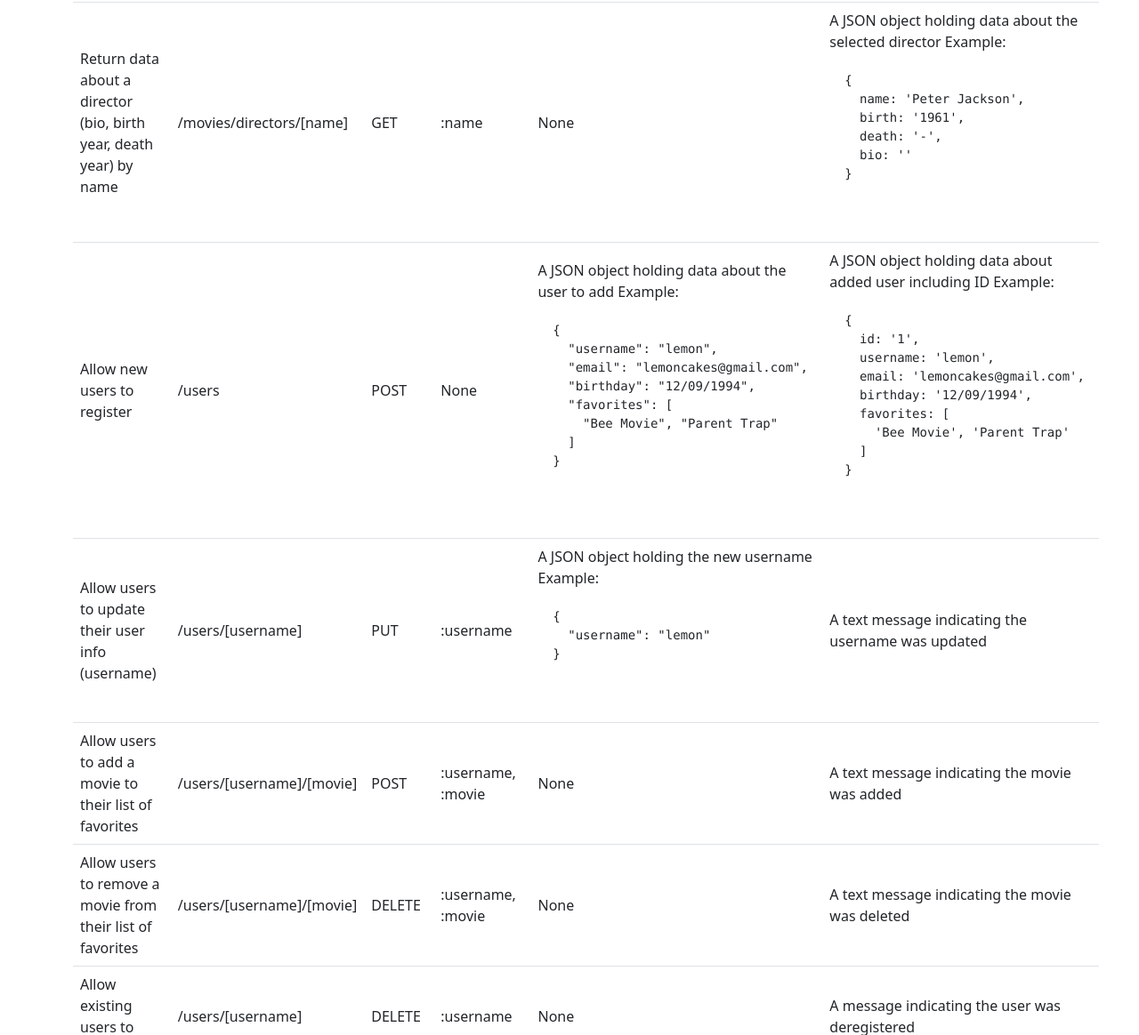
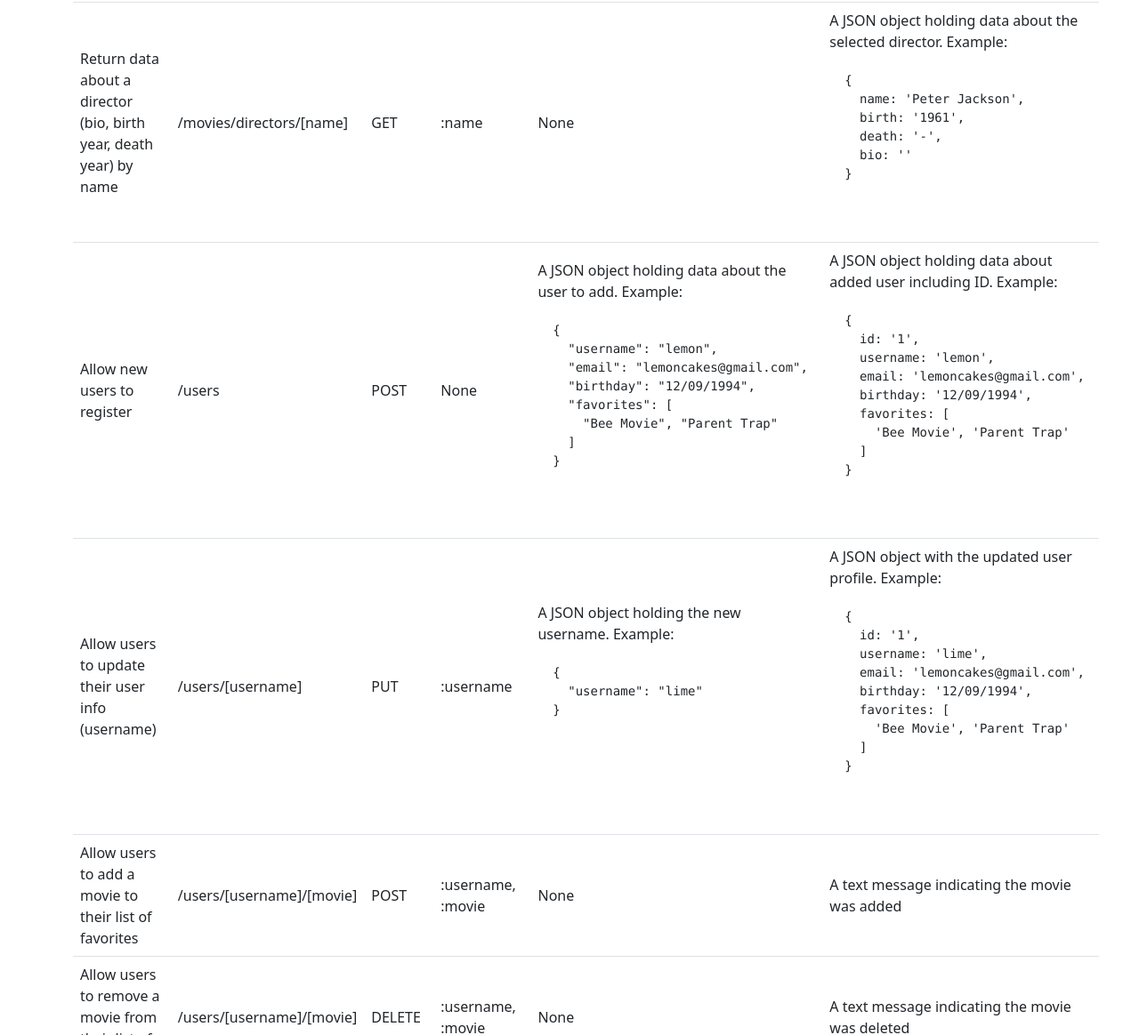
Before and after one commit to wtfoxx/movie-api, a website: page public/documentation.html in a window 1280 px wide. Shown: the part 964-2128 px from the top of the page at 89% size. Drawn offline with nearby package versions, Linux system fonts and the light colour scheme.

Commit message:
documentation adjustments

```diff
--- a/public/documentation.html
+++ b/public/documentation.html
@@ -41,7 +41,7 @@
         <td>GET</td>
         <td>:name</td>
         <td>None</td>
-        <td>A JSON object holding data about the selected movie containing description, genre, director and img URL Example:
+        <td>A JSON object holding data about the selected movie containing description, genre, director and img URL. Example:
           <pre>
             <code>
   {
@@ -77,7 +77,7 @@
         <td>GET</td>
         <td>:name</td>
         <td>None</td>
-        <td>A JSON object holding data about the selected director Example:
+        <td>A JSON object holding data about the selected director. Example:
           <pre>
             <code>
   {
@@ -95,7 +95,7 @@
         <td>/users</td>
         <td>POST</td>
         <td>None</td>
-        <td>A JSON object holding data about the user to add Example:
+        <td>A JSON object holding data about the user to add. Example:
           <pre>
             <code>
   {
@@ -109,7 +109,7 @@
             </code>
           </pre>
         </td>
-        <td>A JSON object holding data about added user including ID Example:
+        <td>A JSON object holding data about added user including ID. Example:
           <pre>
             <code>
   {
@@ -130,16 +130,30 @@
         <td>/users/[username]</td>
         <td>PUT</td>
         <td>:username</td>
-        <td> A JSON object holding the new username Example:
+        <td> A JSON object holding the new username. Example:
           <pre>
             <code>
   {
-    "username": "lemon"
+    "username": "lime"
   }
             </code>
           </pre>
         </td>
-        <td>A text message indicating the username was updated</td>
+        <td>A JSON object with the updated user profile. Example:
+          <pre>
+            <code>
+  {
+    id: '1',
+    username: 'lime',
+    email: 'lemoncakes@gmail.com',
+    birthday: '12/09/1994',
+    favorites: [
+      'Bee Movie', 'Parent Trap'
+    ]
+  }
+            </code>
+          </pre>
+        </td>
       </tr>
       <tr>
         <td>Allow users to add a movie to their list of favorites</td>
```
